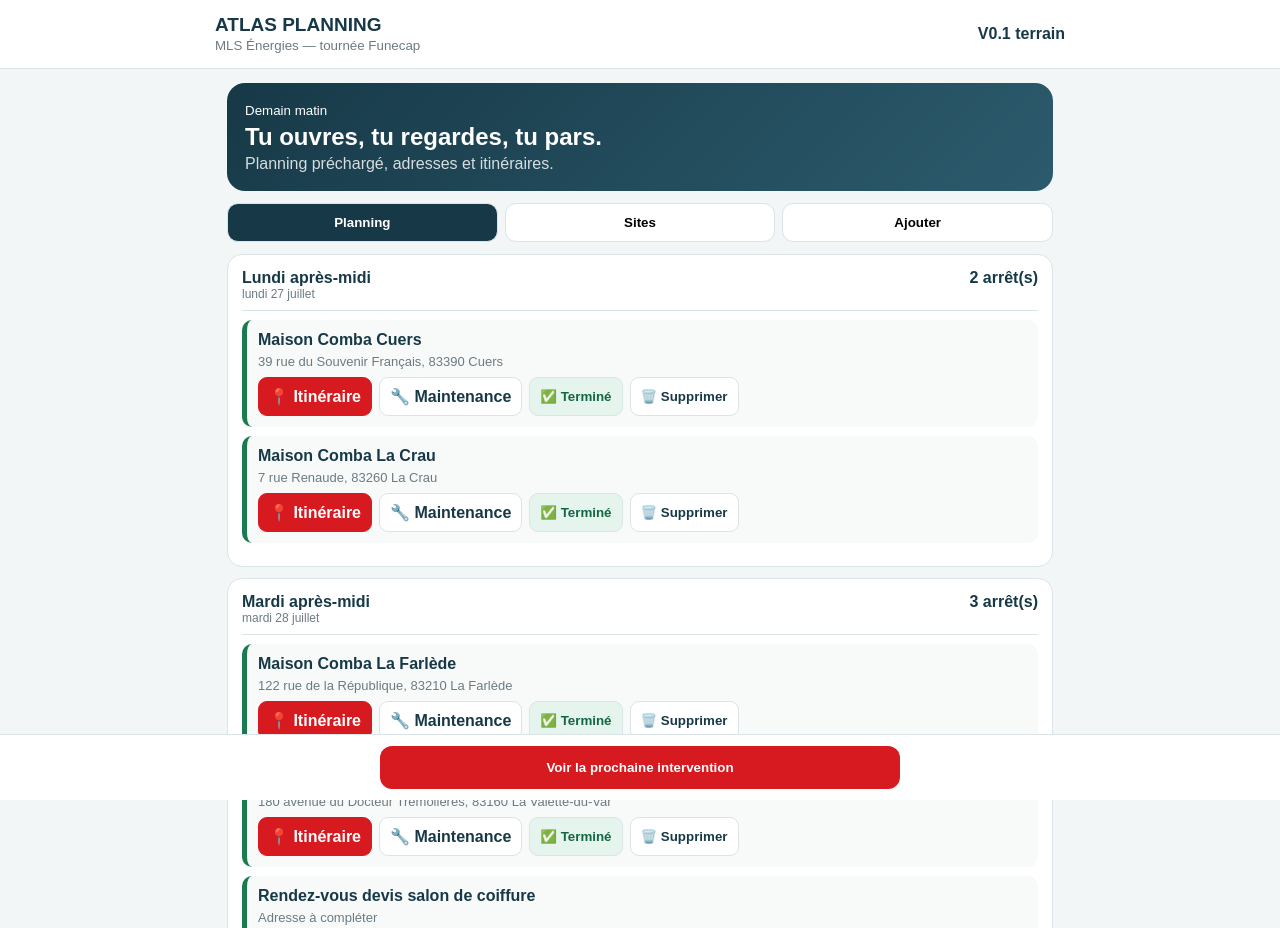
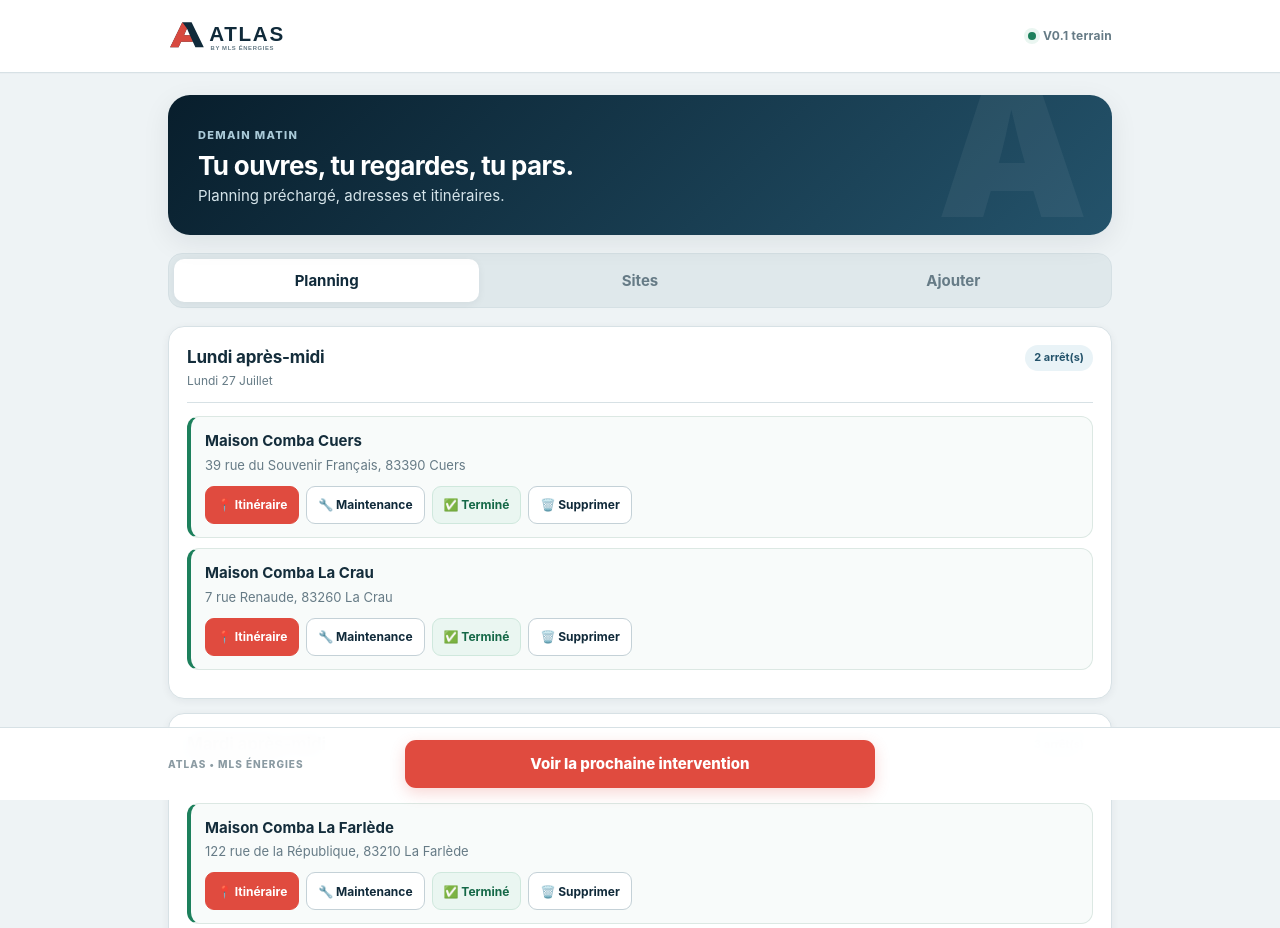
Before and after one commit to mls-energies/atlas-planning, a plain HTML site: page index.html in a window 1280 px wide. Shown: the top 928 px of the page. Drawn offline with Linux system fonts and the light colour scheme.

Commit message:
Add files via upload

```diff
--- a/index.html
+++ b/index.html
@@ -1,22 +1,26 @@
 <!doctype html><html lang="fr"><head><meta charset="utf-8">
 <meta name="viewport" content="width=device-width,initial-scale=1,viewport-fit=cover">
-<meta name="theme-color" content="#173947"><title>Atlas Planning</title>
+<meta name="theme-color" content="#102a3a"><meta name="color-scheme" content="light">
+<meta name="apple-mobile-web-app-capable" content="yes"><meta name="apple-mobile-web-app-status-bar-style" content="default">
+<meta name="description" content="Atlas by MLS Énergies — application métier de planification terrain">
+<link rel="icon" type="image/svg+xml" href="favicon.svg"><link rel="manifest" href="manifest.webmanifest">
+<title>ATLAS by MLS Énergies</title>
 <style>
-:root{--ink:#173947;--red:#d71920;--green:#1b7a50;--bg:#f2f6f7;--line:#dbe4e7;--muted:#6c7b82}
-*{box-sizing:border-box}body{margin:0;font-family:Arial,sans-serif;background:var(--bg);color:var(--ink)}
-header{position:sticky;top:0;z-index:5;background:#fff;border-bottom:1px solid var(--line);padding:14px}
-.head{max-width:850px;margin:auto;display:flex;justify-content:space-between;align-items:center}.head h1{margin:0;font-size:19px}.head small{color:var(--muted)}
-main{max-width:850px;margin:auto;padding:14px 12px 100px}.hero{background:linear-gradient(135deg,var(--ink),#2c5b6d);color:#fff;border-radius:18px;padding:18px;margin-bottom:12px}.hero h2{margin:4px 0}.hero p{margin:0;opacity:.82}
-.tabs{display:grid;grid-template-columns:1fr 1fr 1fr;gap:7px;margin-bottom:12px}.tab{border:1px solid var(--line);border-radius:11px;background:#fff;padding:11px;font-weight:800}.tab.active{background:var(--ink);color:#fff}
-.screen{display:none}.screen.active{display:block}.card{background:#fff;border:1px solid var(--line);border-radius:15px;padding:14px;margin-bottom:11px}
-.dayhead{display:flex;justify-content:space-between;gap:10px;border-bottom:1px solid var(--line);padding-bottom:9px;margin-bottom:9px}.dayhead h3{margin:0;font-size:16px}.date{font-size:12px;color:var(--muted)}
-.job{border-left:5px solid var(--green);background:#f7faf9;border-radius:10px;padding:11px;margin:9px 0}.job.done{opacity:.5;text-decoration:line-through}.job h4{margin:0 0 5px}.address{font-size:13px;color:var(--muted);margin-bottom:8px}.actions{display:flex;gap:7px;flex-wrap:wrap}.btn{border:1px solid var(--line);background:#fff;border-radius:9px;padding:9px 10px;font-weight:800;color:var(--ink);text-decoration:none}.btn.primary{background:var(--red);color:#fff;border-color:var(--red)}.btn.donebtn{background:#e5f4ec;color:#126641}
-.site{border-bottom:1px solid var(--line);padding:11px 0}.site:last-child{border:0}.site h4{margin:0 0 4px}.site p{margin:0 0 8px;color:var(--muted);font-size:13px}
-label{display:block;font-size:12px;font-weight:800;margin:9px 0 5px}input,select,textarea{width:100%;padding:11px;border:1px solid var(--line);border-radius:10px;font-size:15px}.grid2{display:grid;grid-template-columns:1fr 1fr;gap:8px}
-.bottom{position:fixed;left:0;right:0;bottom:0;background:#fff;border-top:1px solid var(--line);padding:11px 14px;display:flex;justify-content:center}.bottom button{width:100%;max-width:520px;border:0;border-radius:12px;background:var(--red);color:#fff;padding:14px;font-weight:900}
-@media(max-width:600px){.tabs,.grid2{grid-template-columns:1fr}.actions .btn{flex:1;text-align:center}}
+:root{--navy-950:#081e2c;--navy-900:#102a3a;--navy-800:#173b50;--navy-700:#24536b;--blue-100:#e9f3f7;--blue-50:#f4f8fa;--accent:#e04b3f;--accent-dark:#c9362d;--green:#1d805c;--green-soft:#eaf6f1;--white:#fff;--bg:#eef3f5;--line:#d7e1e5;--line-strong:#c4d1d7;--text:#142d3b;--muted:#667b86;--shadow:0 8px 28px rgba(8,30,44,.08);--shadow-sm:0 2px 9px rgba(8,30,44,.06);--radius:16px;--font:Inter,-apple-system,BlinkMacSystemFont,"Segoe UI",Roboto,Helvetica,Arial,sans-serif}
+*{box-sizing:border-box}html{scroll-behavior:smooth}body{margin:0;font-family:var(--font);background:var(--bg);color:var(--text);font-size:15px;line-height:1.45;-webkit-font-smoothing:antialiased}button,input,select,textarea{font:inherit}
+header{position:sticky;top:0;z-index:10;background:rgba(255,255,255,.96);border-bottom:1px solid var(--line);box-shadow:0 1px 0 rgba(8,30,44,.02);backdrop-filter:blur(14px)}
+.head{max-width:980px;min-height:72px;margin:auto;padding:10px 18px;display:flex;justify-content:space-between;align-items:center;gap:20px}.brand{display:flex;align-items:center;min-width:0}.brand img{display:block;width:202px;max-width:100%;height:auto}.version{display:inline-flex;align-items:center;gap:7px;white-space:nowrap;color:var(--muted);font-size:12px;font-weight:700;letter-spacing:.02em}.version::before{content:"";width:8px;height:8px;border-radius:50%;background:var(--green);box-shadow:0 0 0 4px var(--green-soft)}
+main{max-width:980px;margin:auto;padding:22px 18px 126px}.hero{position:relative;overflow:hidden;background:linear-gradient(135deg,var(--navy-950),var(--navy-700));color:#fff;border-radius:22px;padding:28px 30px;margin-bottom:18px;box-shadow:var(--shadow)}.hero::after{content:"A";position:absolute;right:24px;top:-42px;color:rgba(255,255,255,.055);font-size:190px;font-weight:900;line-height:1}.hero small{position:relative;z-index:1;text-transform:uppercase;letter-spacing:.12em;font-size:11px;font-weight:800;color:#a9cad8}.hero h2{position:relative;z-index:1;margin:5px 0 4px;font-size:26px;line-height:1.2;letter-spacing:-.025em}.hero p{position:relative;z-index:1;margin:0;color:#d5e4ea}
+.tabs{display:grid;grid-template-columns:repeat(3,1fr);gap:8px;margin-bottom:18px;padding:5px;background:#dfe8eb;border:1px solid #d5e0e4;border-radius:14px}.tab{appearance:none;border:0;border-radius:10px;background:transparent;padding:11px 14px;color:var(--muted);font-weight:750;cursor:pointer;transition:.18s ease}.tab:hover{color:var(--navy-900);background:rgba(255,255,255,.48)}.tab.active{background:var(--white);color:var(--navy-900);box-shadow:var(--shadow-sm)}
+.screen{display:none}.screen.active{display:block}.card{background:var(--white);border:1px solid var(--line);border-radius:var(--radius);padding:18px;margin-bottom:14px;box-shadow:var(--shadow-sm)}.card>h3{margin:0 0 16px;font-size:18px;letter-spacing:-.015em}
+.dayhead{display:flex;justify-content:space-between;align-items:flex-start;gap:14px;border-bottom:1px solid var(--line);padding-bottom:13px;margin-bottom:13px}.dayhead h3{margin:0;font-size:17px;letter-spacing:-.01em}.dayhead strong{padding:5px 9px;border-radius:999px;background:var(--blue-100);color:var(--navy-700);font-size:11px;white-space:nowrap}.date{margin-top:2px;font-size:12px;color:var(--muted);text-transform:capitalize}
+.job{border:1px solid #dce8e3;border-left:4px solid var(--green);background:#f8fbfa;border-radius:12px;padding:13px 14px;margin:10px 0}.job.done{opacity:.52;text-decoration:line-through}.job h4{margin:0 0 4px;font-size:15px}.address{font-size:13px;color:var(--muted);margin-bottom:11px}.actions{display:flex;gap:7px;flex-wrap:wrap}.btn{appearance:none;display:inline-flex;align-items:center;justify-content:center;min-height:38px;border:1px solid var(--line-strong);background:var(--white);border-radius:9px;padding:8px 11px;font-size:12px;font-weight:750;color:var(--navy-900);text-decoration:none;cursor:pointer;transition:transform .15s ease,box-shadow .15s ease,background .15s ease}.btn:hover{transform:translateY(-1px);box-shadow:var(--shadow-sm);background:var(--blue-50)}.btn.primary{background:var(--accent);color:#fff;border-color:var(--accent)}.btn.primary:hover{background:var(--accent-dark)}.btn.donebtn{background:var(--green-soft);border-color:#cfe8dd;color:#146847}
+.site{border-bottom:1px solid var(--line);padding:14px 2px}.site:last-child{border:0;padding-bottom:2px}.site:first-child{padding-top:2px}.site h4{margin:0 0 3px;font-size:15px}.site p{margin:0 0 10px;color:var(--muted);font-size:13px}
+label{display:block;font-size:12px;font-weight:750;color:var(--navy-800);margin:12px 0 6px}input,select,textarea{width:100%;min-height:44px;padding:10px 12px;border:1px solid var(--line-strong);border-radius:10px;background:#fff;color:var(--text);font-size:14px;outline:0;transition:border-color .15s ease,box-shadow .15s ease}input:focus,select:focus,textarea:focus{border-color:var(--navy-700);box-shadow:0 0 0 3px rgba(36,83,107,.12)}input::placeholder{color:#91a0a7}.grid2{display:grid;grid-template-columns:1fr 1fr;gap:12px}
+.bottom{position:fixed;left:0;right:0;bottom:0;z-index:9;background:rgba(255,255,255,.96);border-top:1px solid var(--line);padding:12px 18px calc(12px + env(safe-area-inset-bottom));display:flex;justify-content:center;backdrop-filter:blur(14px)}.bottom::before{content:"ATLAS • MLS ÉNERGIES";position:absolute;left:max(18px,calc((100vw - 944px)/2));top:50%;transform:translateY(-50%);color:#8a9aa2;font-size:10px;font-weight:800;letter-spacing:.1em}.bottom button{width:100%;max-width:470px;border:0;border-radius:11px;background:var(--accent);color:#fff;padding:13px 18px;font-weight:800;cursor:pointer;box-shadow:0 5px 15px rgba(224,75,63,.22);transition:.15s ease}.bottom button:hover{background:var(--accent-dark);transform:translateY(-1px)}
+@media(max-width:760px){.bottom::before{display:none}}@media(max-width:600px){.head{min-height:64px;padding:9px 14px}.brand img{width:174px}.version{font-size:0}.version::before{width:9px;height:9px}.version::after{content:"Terrain";font-size:11px}.head{gap:10px}main{padding:14px 12px 116px}.hero{padding:22px 19px;border-radius:17px;margin-bottom:12px}.hero::after{right:-18px;font-size:160px}.hero h2{font-size:21px;max-width:85%}.hero p{font-size:13px;max-width:86%}.tabs{gap:4px;margin-bottom:12px}.tab{padding:10px 7px;font-size:13px}.card{padding:14px;border-radius:13px;margin-bottom:10px}.grid2{grid-template-columns:1fr}.actions{display:grid;grid-template-columns:1fr 1fr}.actions .btn{width:100%;text-align:center}.dayhead{gap:8px}.bottom{padding:10px 12px calc(10px + env(safe-area-inset-bottom))}.bottom button{max-width:none}.site .btn{width:100%}}@media(max-width:370px){.actions{grid-template-columns:1fr}.hero h2{font-size:19px}.tab{font-size:12px}}
 </style></head><body>
-<header><div class="head"><div><h1>ATLAS PLANNING</h1><small>MLS Énergies — tournée Funecap</small></div><strong>V0.1 terrain</strong></div></header>
+<header><div class="head"><div class="brand"><img src="logo-atlas.svg" alt="ATLAS by MLS Énergies"></div><div class="version">V0.1 terrain</div></div></header>
 <main>
 <div class="hero"><small>Demain matin</small><h2>Tu ouvres, tu regardes, tu pars.</h2><p>Planning préchargé, adresses et itinéraires.</p></div>
 <div class="tabs"><button class="tab active" data-tab="planning">Planning</button><button class="tab" data-tab="sites">Sites</button><button class="tab" data-tab="add">Ajouter</button></div>
```
Also changed, not shown: favicon.svg (added), logo-atlas.svg (added), manifest.webmanifest.
